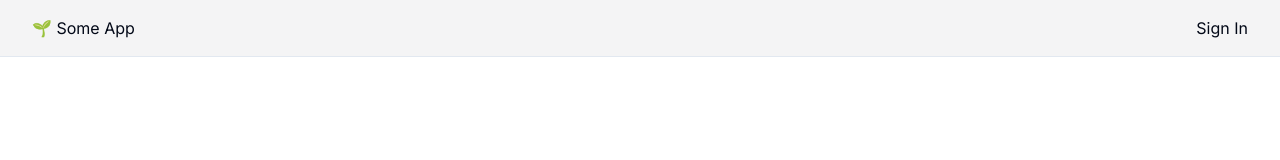
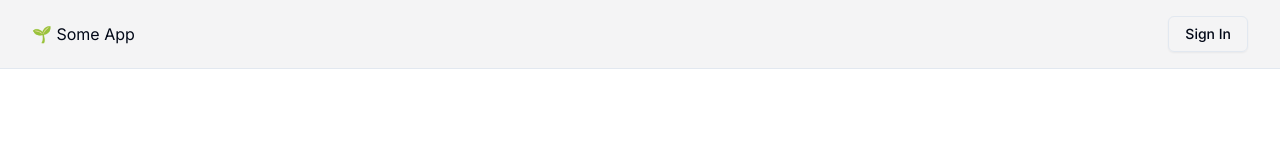
Before and after one commit to KennedyMungai/SimpleAuthUI, a Next.js app: page / in a window 1280 px wide. Shown: the top 160 px of the page. Built offline with nearby package versions, Linux system fonts and the light colour scheme.

Commit message:
Gave the Link some button stylings

```diff
--- a/components/NavBar/NavBar.tsx
+++ b/components/NavBar/NavBar.tsx
@@ -1,5 +1,6 @@
 import Link from "next/link";
 import React from "react";
+import { buttonVariants } from "../ui/button";
 
 type Props = {};
 
@@ -8,7 +9,12 @@ const NavBar = (props: Props) => {
     <nav className="bg-zinc-100 dark:bg-zinc-900 py-4 border-b border-s-zinc-200 dark:border-s-zinc-800 fixed w-full z-10 top-0">
       <div className="container flex items-center justify-between">
         <Link href={"/"}>🌱 Some App</Link>
-        <Link href={"/sign-in"}>Sign In</Link>
+        <Link
+          href={"/sign-in"}
+          className={buttonVariants({ variant: "outline" })}
+        >
+          Sign In
+        </Link>
       </div>
     </nav>
   );
```
